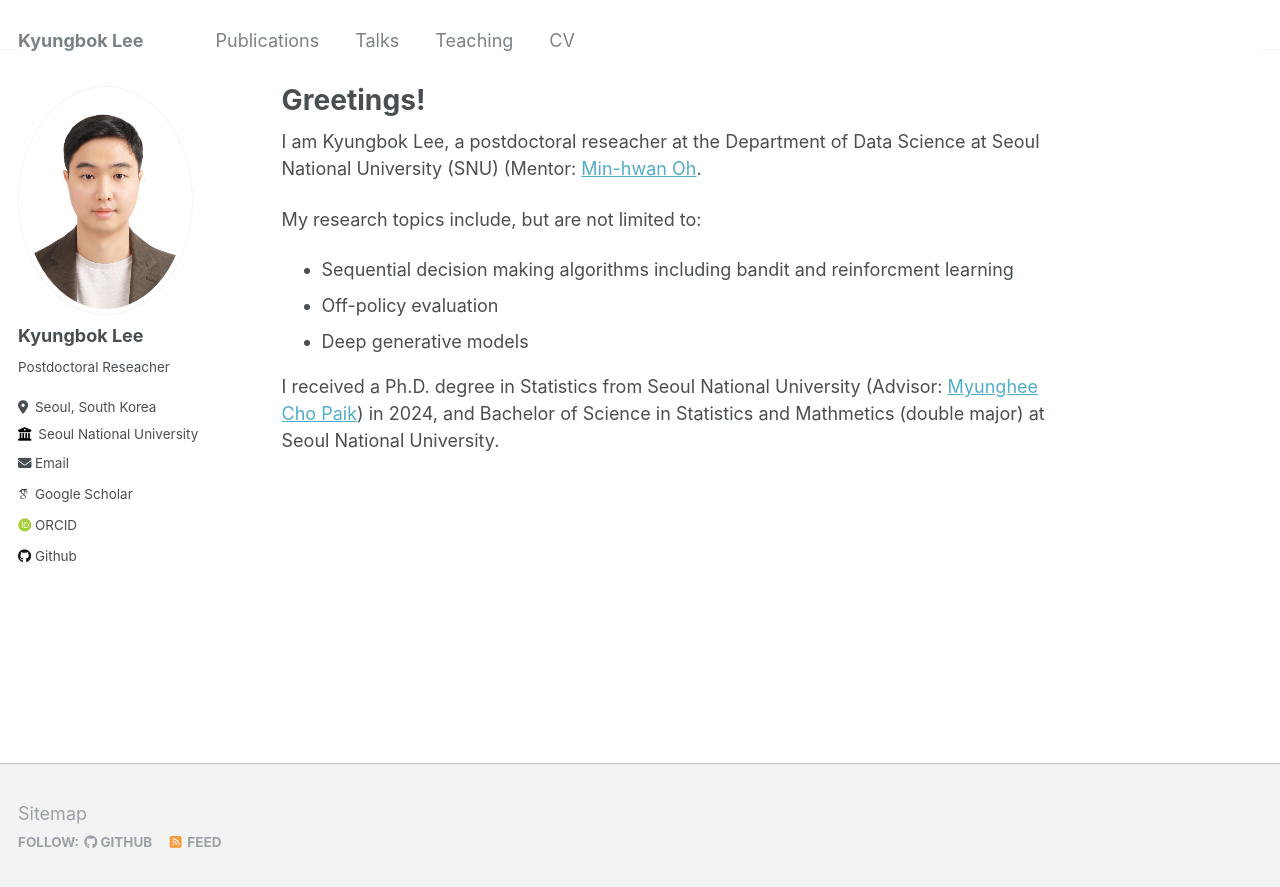
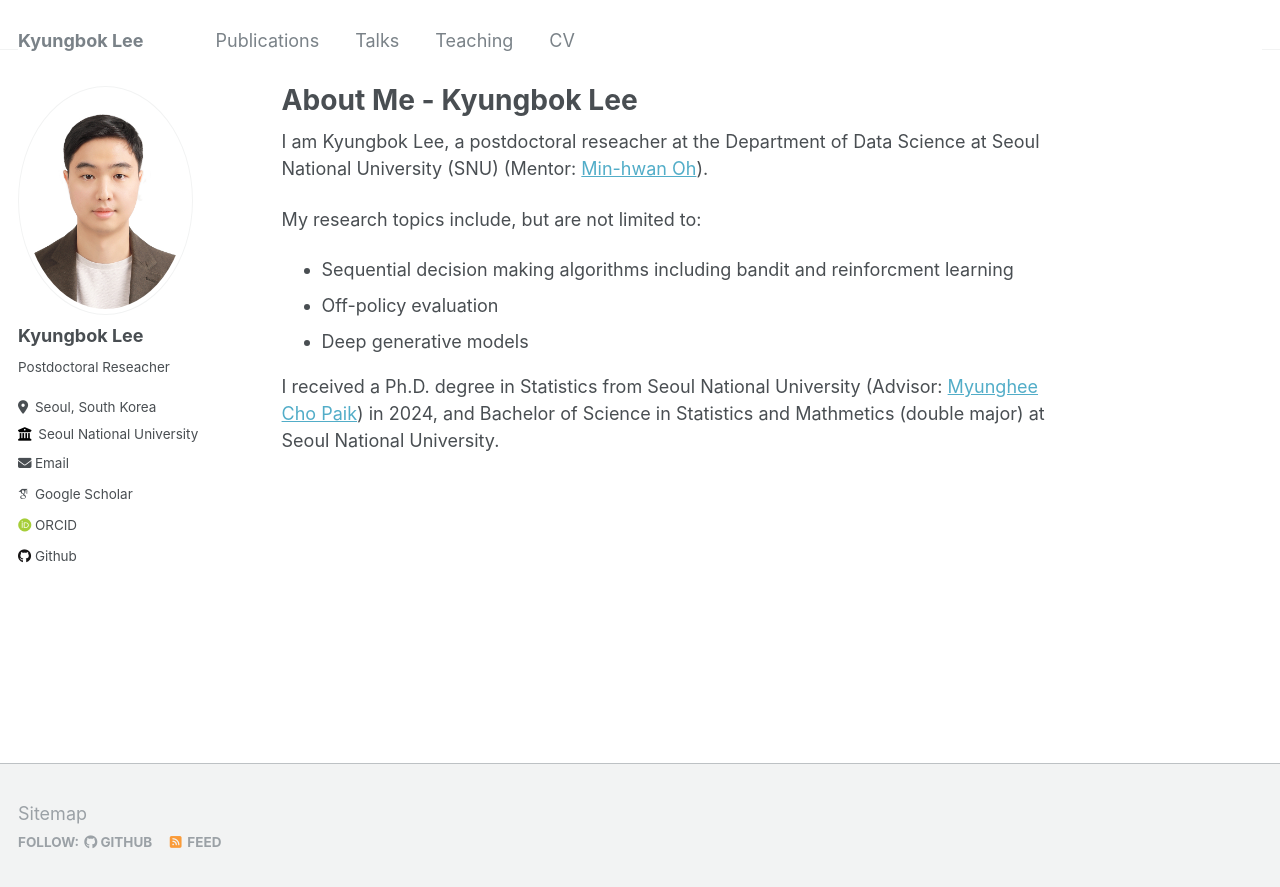
Before and after one commit to KyungbokLee/KyungbokLee.github.io, a Jekyll site: the page built from _pages/about.md, in a window 1280 px wide. Shown: the top 887 px of the page. Built offline with Jekyll 4.4.1, drawn with Linux system fonts in a browser that asks for light colours; some web fonts are replaced.

Commit message:
Update about.md

```diff
--- a/_pages/about.md
+++ b/_pages/about.md
@@ -1,13 +1,13 @@
 ---
 permalink: /
-title: "Greetings!"
+title: "About Me - Kyungbok Lee"
 author_profile: true
 redirect_from:
   - /about/
   - /about.html
 ---
 
-I am Kyungbok Lee, a postdoctoral reseacher at the Department of Data Science at Seoul National University (SNU) (Mentor: [Min-hwan Oh](https://scholar.google.com/citations?user=KzVALFwAAAAJ).
+I am Kyungbok Lee, a postdoctoral reseacher at the Department of Data Science at Seoul National University (SNU) (Mentor: [Min-hwan Oh](https://scholar.google.com/citations?user=KzVALFwAAAAJ)).
 
  My research topics include, but are not limited to:
 - Sequential decision making algorithms including bandit and reinforcment learning
```
